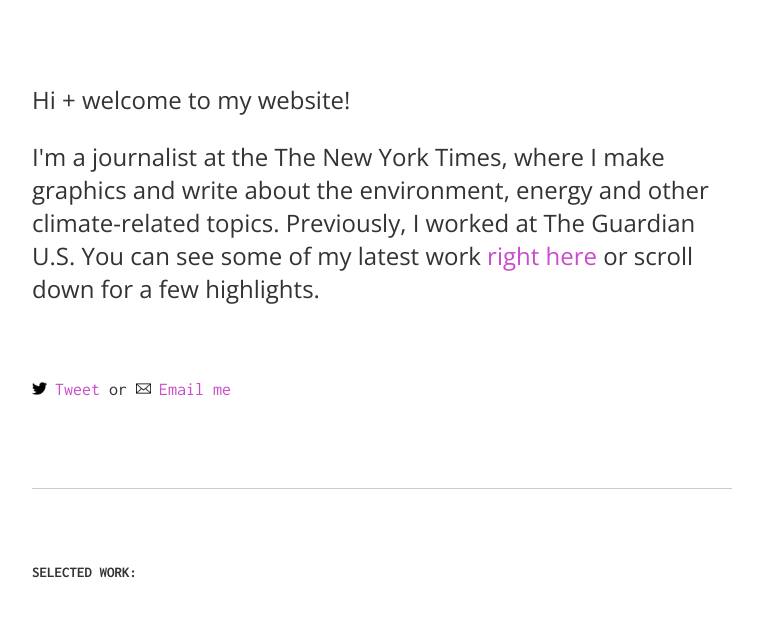
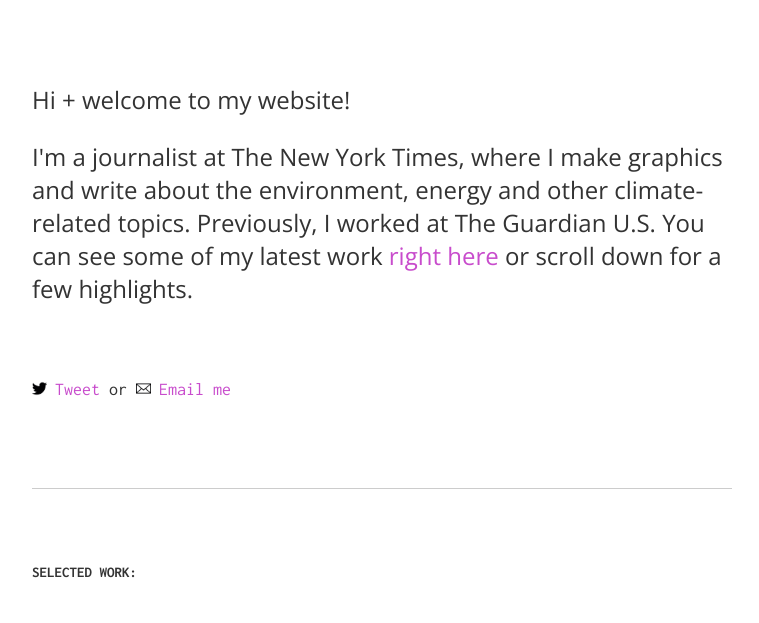
Before and after one commit to popovichN/my-website, a plain HTML site: page index.html in a window 1280 px wide. Shown: the part 177-800 px from the top of the page, without its empty margins (266-1025 px from the left). Drawn offline with nearby package versions, Linux system fonts and the light colour scheme; a script that the page names is missing.

Commit message:
remvoe the

```diff
--- a/index.html
+++ b/index.html
@@ -29,7 +29,7 @@
 
 		<p>Hi + welcome to my website!</p>
 
-		<p>I'm a journalist at the The New York Times, where I make graphics and write about the environment, energy and other climate-related topics. Previously, I worked at The Guardian U.S. You can see some of my latest work <a href='https://www.nytimes.com/by/nadja-popovich' class='color-in'>right here</a> or scroll down for a few highlights.</p>
+		<p>I'm a journalist at The New York Times, where I make graphics and write about the environment, energy and other climate-related topics. Previously, I worked at The Guardian U.S. You can see some of my latest work <a href='https://www.nytimes.com/by/nadja-popovich' class='color-in'>right here</a> or scroll down for a few highlights.</p>
 	</div>
 
 	<div class='section in-touch'>
```
